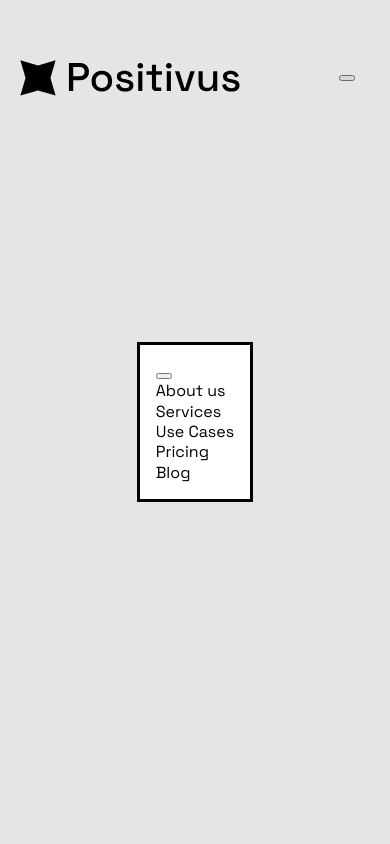
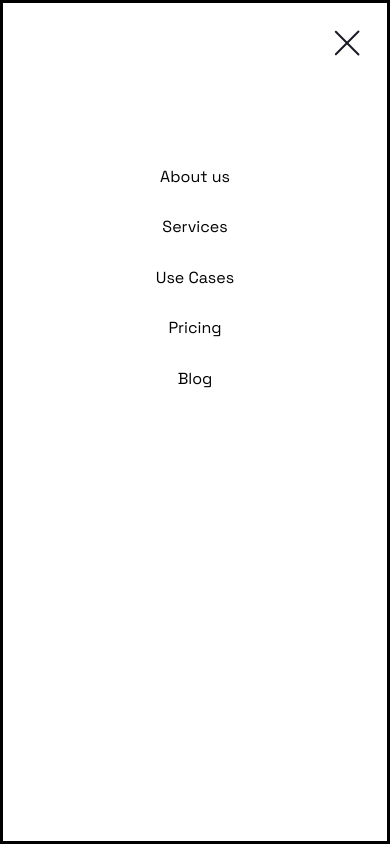
Before and after one commit to Rinnayb/positivus, a website: page index.html in a window 390 px wide. Both pictures are taken after a click on the button "Open navigation menu". Drawn offline with nearby package versions, Linux system fonts and the light colour scheme; files that its build step writes are made by us from their sources.

Commit message:
adaptive implemented

```diff
--- a/index.html
+++ b/index.html
@@ -10,7 +10,7 @@
   <body>
     <header class="header">
       <div class="header__inner container">
-        <a href="" class="header_logo logo">
+        <a href="" class="header__logo logo">
           <img
             src="images/logo.svg"
             alt="Positivus"
--- /dev/null
+++ b/styles/blocks/_burger-button.scss
@@ -0,0 +1,26 @@
+@use "../helpers/index" as *;
+
+.burger-button {
+  @include reset-button;
+  @include square(48px);
+
+  position: relative;
+  border-radius: var(--border-radius-small);
+
+  @include hover {
+    background-color: var(--color-green);
+  }
+
+  &::after {
+    @include abs-center;
+
+    content: "";
+    width: 50%;
+    height: 2px;
+    background-color: var(--color-black);
+    border-radius: 1px;
+    box-shadow:
+      0 -8px,
+      0 8px;
+  }
+}
--- a/styles/blocks/_header.scss
+++ b/styles/blocks/_header.scss
@@ -1,22 +1,56 @@
-@use '../helpers/index' as *;
+@use "../helpers/index" as *;
 .header {
   padding-top: 60px;
+
+  @include desktop {
+    padding-top: 30px;
+  }
+
+  @include mobile {
+    padding-top: 15px;
+  }
 
   &__inner {
     display: flex;
     justify-content: space-between;
     align-items: center;
     column-gap: 40px;
+
+    @include desktop {
+      column-gap: 30px;
+    }
+  }
+
+  &__logo {
+    @include tablet {
+      max-width: 120px;
+    }
+
+    @include mobile {
+      max-width: 144px;
+    }
   }
 
   &__menu {
     margin-left: auto;
     font-size: 20px;
 
+    @include desktop {
+      font-size: 18px;
+    }
+
+    @include tablet {
+      font-size: 16px;
+    }
+
     &-list {
       display: flex;
       align-items: center;
       column-gap: 40px;
+
+      @include desktop {
+        column-gap: 20px;
+      }
     }
 
     &-link {
@@ -32,7 +66,7 @@
       }
 
       &::after {
-            content: '';
+        content: "";
         position: absolute;
         top: 100%;
         left: 50%;
@@ -44,4 +78,12 @@
       }
     }
   }
+
+  &__button {
+    @include tablet {
+      height: 48px;
+      padding-inline: 18px;
+      font-size: 16px;
     }
+  }
+}
--- /dev/null
+++ b/styles/blocks/_mobile-overlay.scss
@@ -0,0 +1,25 @@
+@use "../helpers/index" as *;
+.mobile-overlay {
+  width: 100%;
+  height: 100%;
+  margin: 0;
+  bottom: none;
+
+  &:modal {
+    max-width: 100%;
+    max-height: 100%;
+  }
+
+  &__close-button-wrapper {
+    display: flex;
+    justify-content: flex-end;
+  }
+
+  &__list {
+    @include flex-center;
+
+    flex-direction: column;
+    row-gap: 30px;
+    min-height: 50vh;
+  }
+}
--- /dev/null
+++ b/styles/blocks/cross-button.scss
@@ -0,0 +1,34 @@
+@use "../helpers/index" as *;
+
+.cross-button {
+    @include reset-button;
+    @include square(48px);
+
+    position: relative;
+    border-radius: var(--border-radius-small);
+
+    @include hover {
+        background-color: var(--color-green);
+    }
+
+    &::before,
+    &::after {
+        @include abs-center;
+
+        content: "";
+        top: 50%;
+        left: 50%;
+        width: 70%;
+        height: 2px;
+        background-color: var(--color-black);
+        border-radius: 1px;
+    }
+
+    &::before {
+        rotate: 45deg;
+    }
+
+    &::after {
+        rotate: -45deg;
+    }
+}
```
Also changed, not shown: styles/main.scss (+10 -7 lines). Lines whose indentation alone changed are shown as unchanged.
